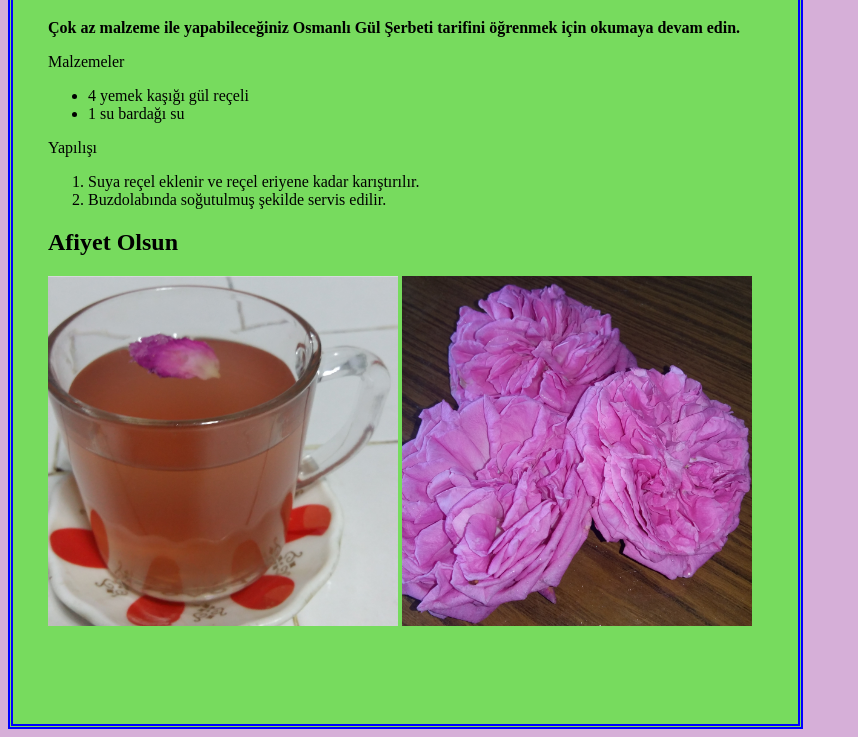
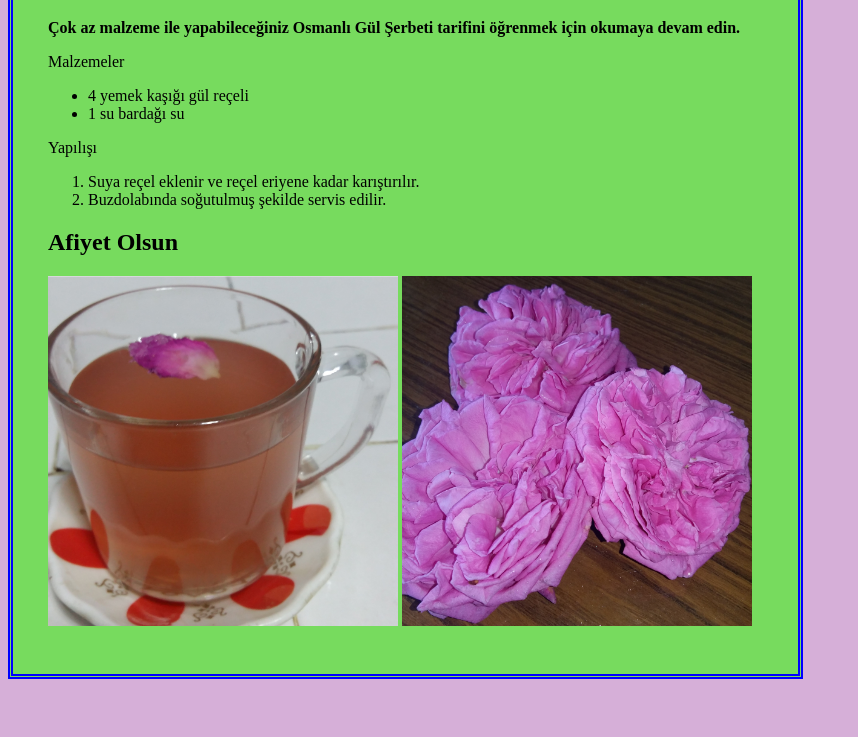
Before and after one commit to runsnakerun/runsnakerun.github.io, a plain HTML site: page index.html in a window 1280 px wide. Shown: the part 109-846 px from the top of the page, without its empty margins (0-858 px from the left). After the commit the page ends 800 px from the top, so only its background shows below. Drawn offline with Linux system fonts and the light colour scheme.

Commit message:
sdasdas
a

```diff
--- a/index.html
+++ b/index.html
@@ -15,7 +15,7 @@
 	</head>
 	<body>
 		<link rel="stylesheet" type="text/css" href="tasarim.css">
-		<div class="Tarif" style="width: 715px; height: 750;">
+		<div class="Tarif" style="width: 715px; height: 700;">
 			<strong>
 			<h1> Osmanlı Gül Şerbeti </h1>
 			<p> Çok az malzeme ile yapabileceğiniz
--- a/tasarim.css
+++ b/tasarim.css
@@ -1,5 +1,5 @@
 .Tarif{
-	height:750px;
+	height:700px;
 	width:300px;
 	border-width:5px;
 	border-style:double;
```
